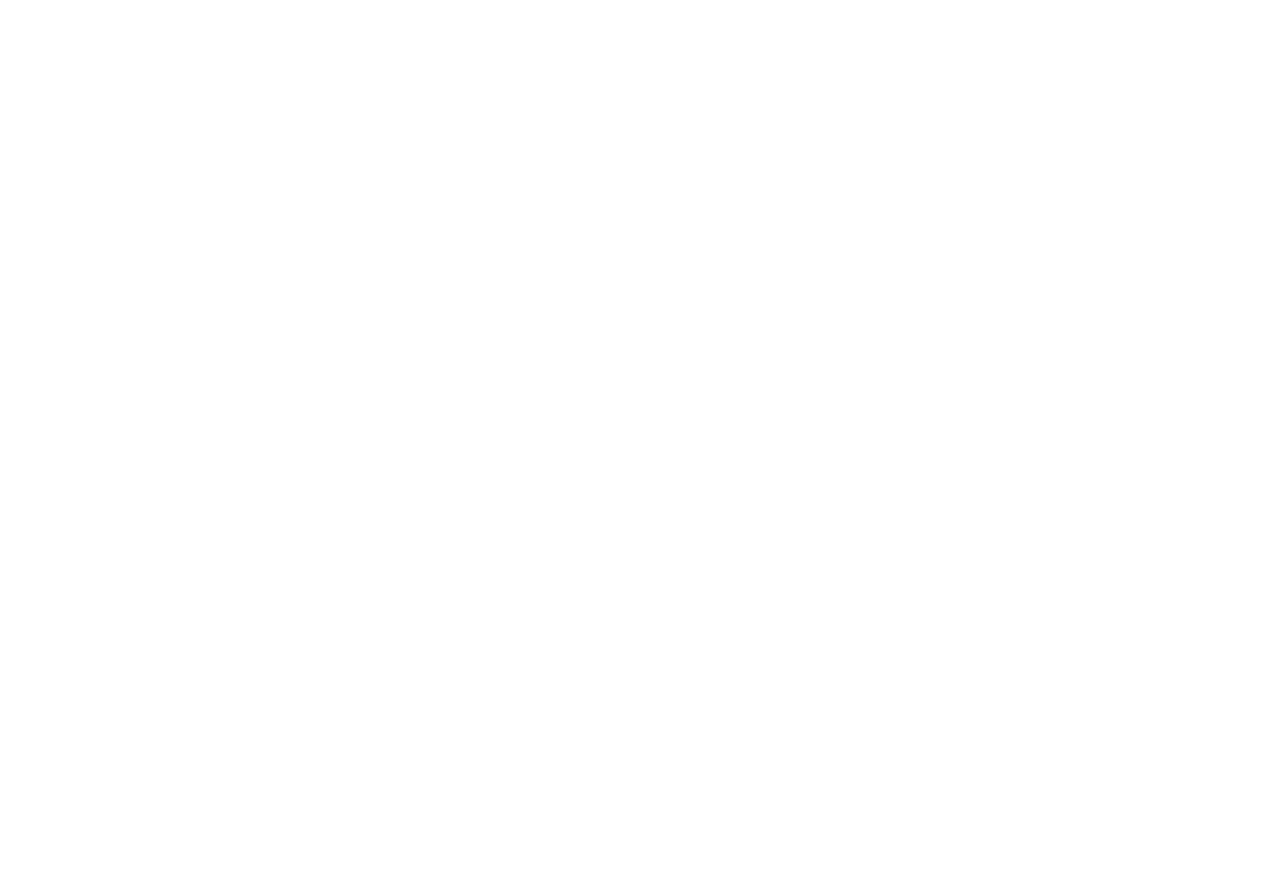
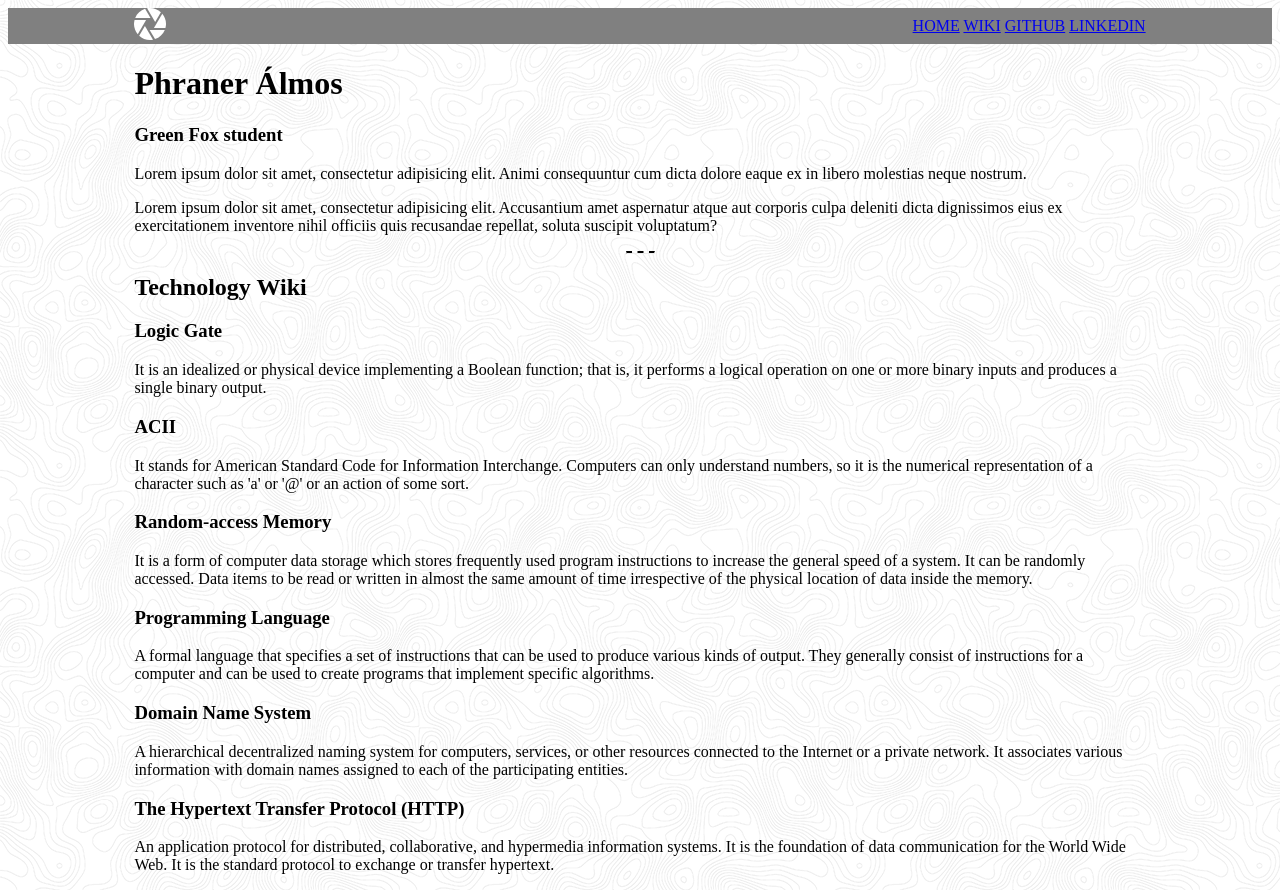
Before and after one commit to phraner/myFirstWebsite, a plain HTML site: page index.html in a window 1280 px wide. Before the commit the page ends 800 px from the top, so only its background shows below. Drawn offline with Linux system fonts and the light colour scheme.

Commit message:
content added

```diff
--- a/index.html
+++ b/index.html
@@ -6,7 +6,53 @@
     <meta name="viewport" content="width=device-width, initial-scale=1.0">
     <title>Document</title>
 </head>
-<body>
+<body style="background-image: url('assets/topography.png')">
+    <header style="background-color: black">
+        <nav style="background-color: gray; padding-left: 10%; padding-right: 10%; display: flex; justify-content: space-between; align-items: center">
+            <div class="logo">
+                <img src="assets/aperture.svg" alt="#">
+            </div>
+            <div class="links">
+                <a href="#">HOME</a>
+                <a href="#">WIKI</a>
+                <a href="#">GITHUB</a>
+                <a href="#">LINKEDIN</a>
+            </div>
+        </nav>
+    </header>
+    <main>
+       <div class="container" style="padding-left: 10%; padding-right: 10% ">
+           <h1>Phraner Álmos</h1>
+           <h3>Green Fox student</h3>
+           <p>
+               Lorem ipsum dolor sit amet, consectetur adipisicing elit. Animi consequuntur cum dicta dolore eaque ex in libero molestias neque nostrum.
+           </p>
+           <p>
+               Lorem ipsum dolor sit amet, consectetur adipisicing elit. Accusantium amet aspernatur atque aut corporis culpa deleniti dicta dignissimos eius ex exercitationem inventore nihil officiis quis recusandae repellat, soluta suscipit voluptatum?
+           </p>
 
+           <hr style="border-top:2px dashed; width: 27px">
+
+           <h2>Technology Wiki</h2>
+
+           <h3>Logic Gate</h3>
+           <p>It is an idealized or physical device implementing a Boolean function; that is, it performs a logical operation on one or more binary inputs and produces a single binary output.</p>
+
+           <h3>ACII</h3>
+           <p>It stands for American Standard Code for Information Interchange. Computers can only understand numbers, so it is the numerical representation of a character such as 'a' or '@' or an action of some sort.</p>
+
+           <h3>Random-access Memory</h3>
+           <p>It is a form of computer data storage which stores frequently used program instructions to increase the general speed of a system. It can be randomly accessed. Data items to be read or written in almost the same amount of time irrespective of the physical location of data inside the memory.</p>
+
+           <h3>Programming Language</h3>
+           <p>A formal language that specifies a set of instructions that can be used to produce various kinds of output. They generally consist of instructions for a computer and can be used to create programs that implement specific algorithms.</p>
+
+           <h3>Domain Name System</h3>
+           <p>A hierarchical decentralized naming system for computers, services, or other resources connected to the Internet or a private network. It associates various information with domain names assigned to each of the participating entities.</p>
+
+           <h3>The Hypertext Transfer Protocol (HTTP)</h3>
+           <p>An application protocol for distributed, collaborative, and hypermedia information systems. It is the foundation of data communication for the World Wide Web. It is the standard protocol to exchange or transfer hypertext.</p>
+       </div>
+    </main>
 </body>
 </html>
```
